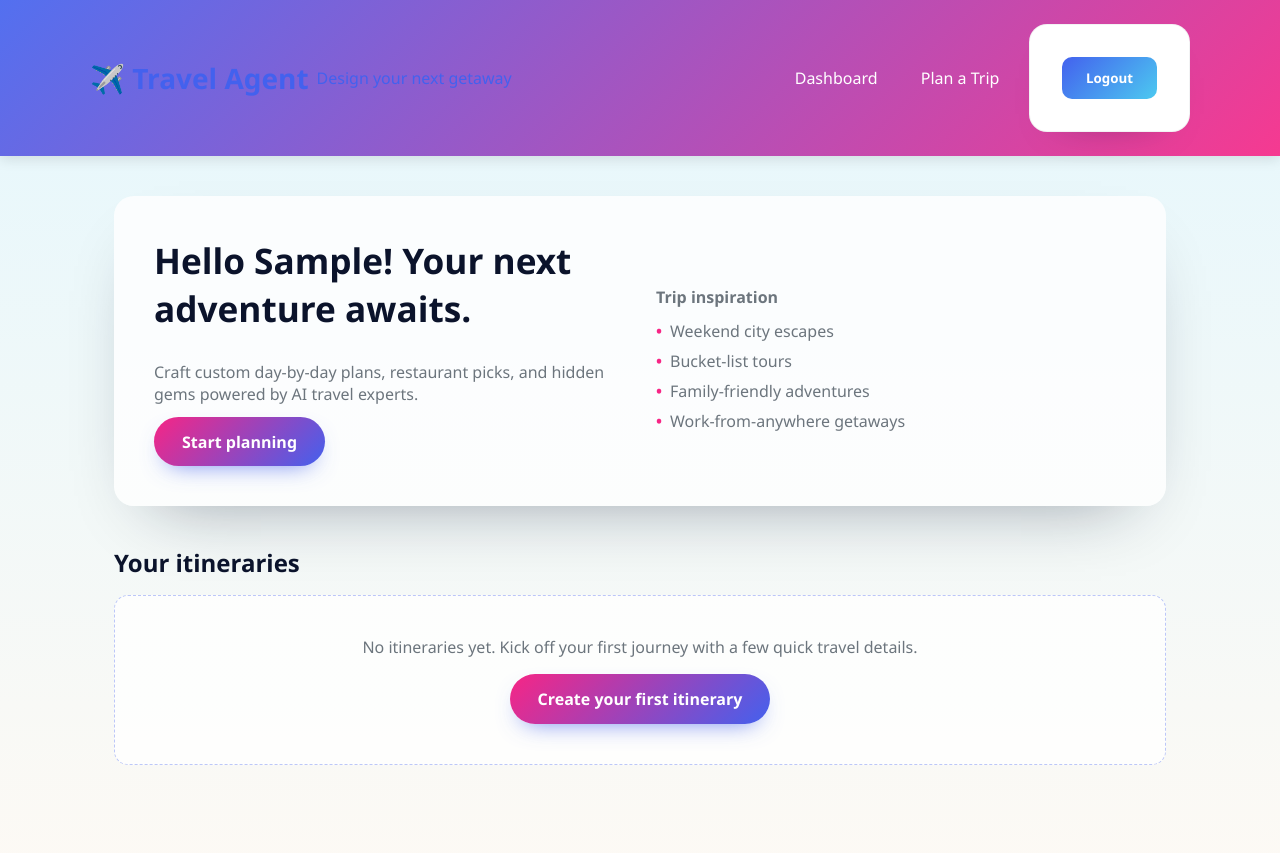
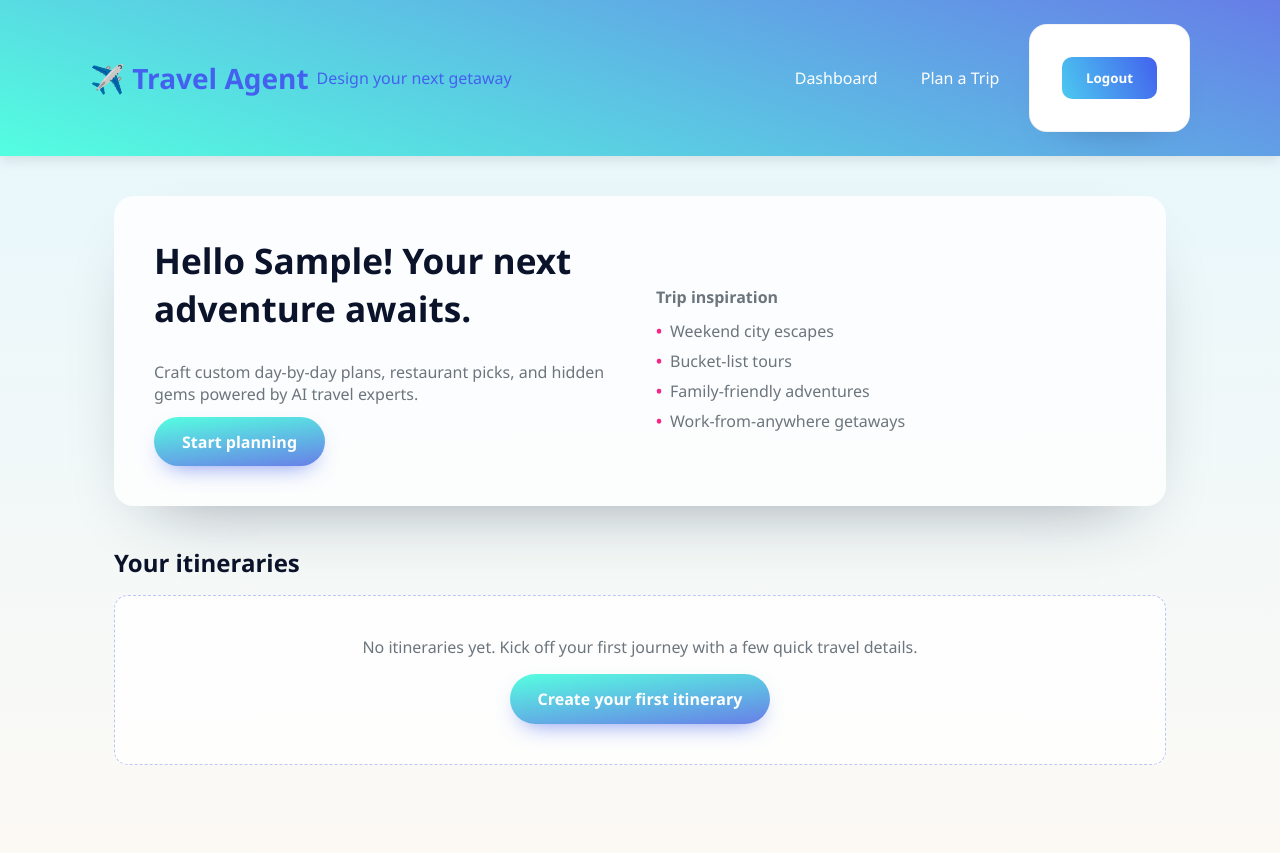
Before and after one commit to yahyaobeid/travelAgent, a Django app: page / in a window 1280 px wide. Run offline with Django 4.2, Linux system fonts and the light colour scheme; the visitor is signed in with stand-in values (Sample User, id 1); data that the repository does not hold is empty.

Commit message:
css changes

```diff
--- a/static/css/styles.css
+++ b/static/css/styles.css
@@ -36,7 +36,7 @@ a:hover {
 }
 
 header {
-    background: linear-gradient(135deg, rgba(67, 97, 238, 0.9), rgba(247, 37, 133, 0.9));
+    background: linear-gradient(199deg, rgb(88 113 229 / 90%), rgb(67 255 221 / 90%));
     color: white;
     padding: 1.5rem 2rem;
     box-shadow: 0 4px 12px rgba(0, 0, 0, 0.1);
@@ -171,7 +171,8 @@ main {
     display: inline-flex;
     align-items: center;
     justify-content: center;
-    background: linear-gradient(135deg, var(--sunset), var(--ocean));
+    background: linear-gradient(
+        353deg, rgb(88 113 229 / 90%), rgb(67 255 221 / 90%));
     color: white;
     padding: 0.85rem 1.75rem;
     border-radius: 999px;
@@ -289,7 +290,7 @@ small {
 
 button[type="submit"],
 .form-actions .button {
-    background: linear-gradient(135deg, var(--ocean), var(--sky));
+    background: linear-gradient(246deg, var(--ocean), var(--sky));
     color: white;
     border: none;
     padding: 0.75rem 1.5rem;
@@ -301,6 +302,7 @@ button[type="submit"],
 
 button[type="submit"]:hover,
 .form-actions .button:hover {
+    background: linear-gradient(246deg, var(--ocean), var(--sky));
     transform: translateY(-2px);
     box-shadow: 0 10px 18px -15px rgba(67, 97, 238, 0.9);
 }
```
